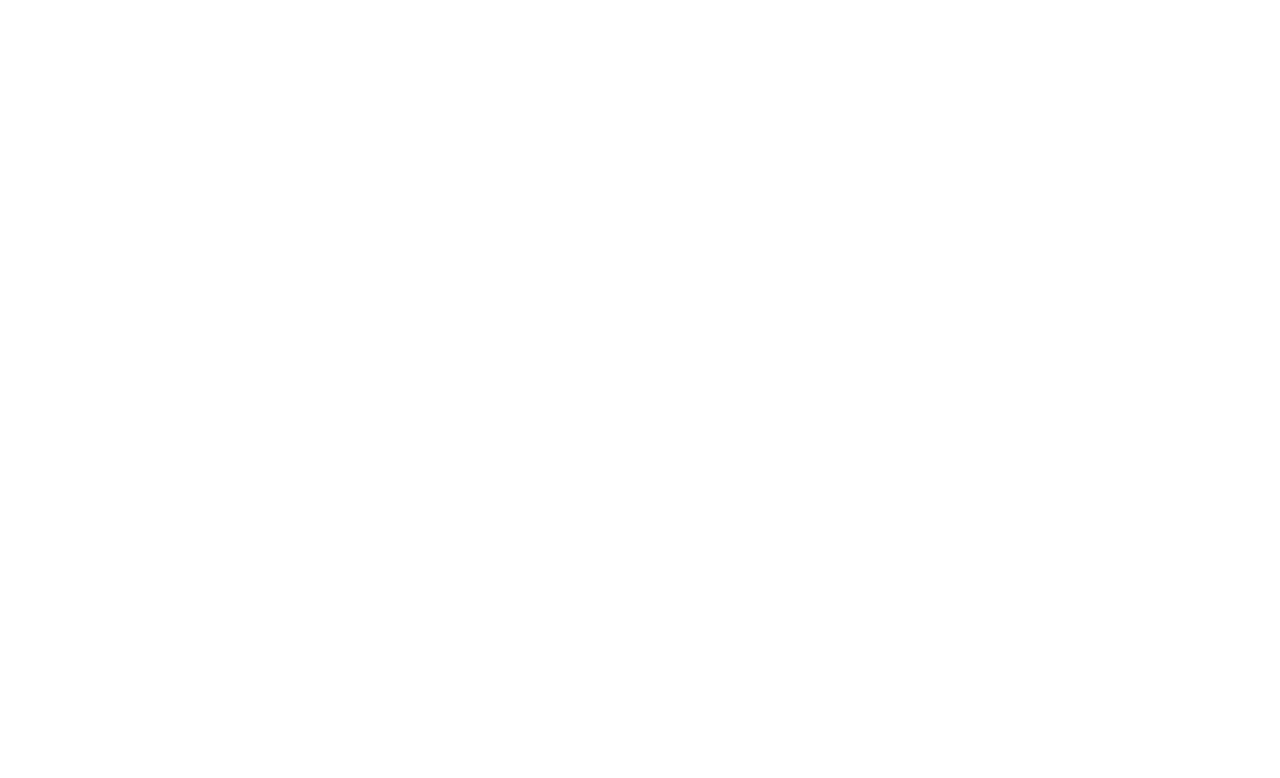
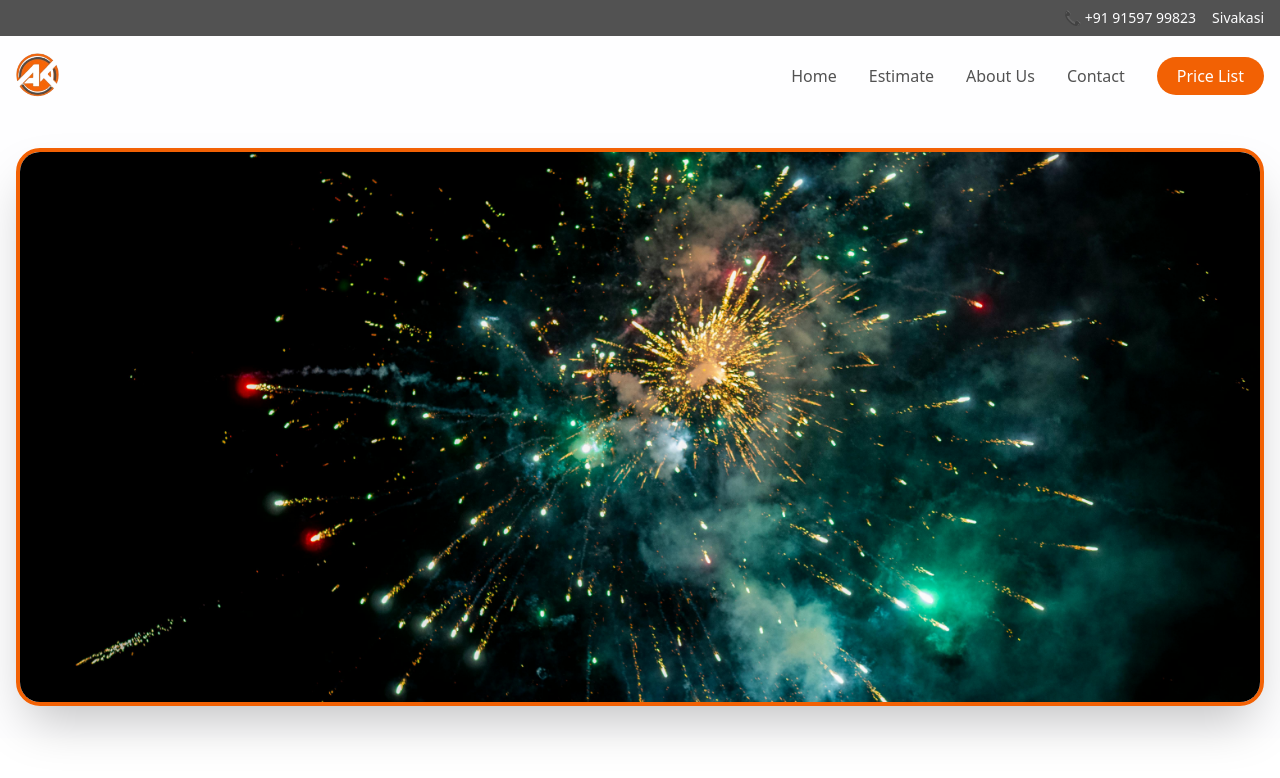
Before and after one commit to DIKSINTH/akcrackers, a React (Vite) app: page /about in a window 1280 px wide. Before the commit this address had no page. Shown: the top 778 px of the page. Built offline with nearby package versions, Linux system fonts and the light colour scheme.

Commit message:
start-project

```diff
--- a/src/App.jsx
+++ b/src/App.jsx
@@ -1,12 +1,14 @@
 import "./App.css";
 import { BrowserRouter, Routes, Route } from "react-router-dom";
 import Home from "./pages/Home.jsx";
+import About from "./pages/About.jsx";
 
 function App() {
   return (
     <BrowserRouter>
       <Routes>
         <Route path="/" element={<Home />} />
+        <Route path="/about" element={<About />} />
       </Routes>
     </BrowserRouter>
   );
--- /dev/null
+++ b/src/components/PromoBanner.jsx
@@ -0,0 +1,20 @@
+import React from "react";
+import img2 from "../assets/images/4.jpg";
+
+export default function PromoBanner() {
+  return (
+    <section className="w-full bg-[#fefeff] py-8">
+      <div className="w-full px-4">
+        {/* Single Full Banner Image */}
+        <div className="rounded-3xl overflow-hidden shadow-2xl border-4 border-[#f26104]">
+          <img
+            src={img2}
+            alt="AK Crackers Diwali Fireworks Celebration Banner"
+            className="w-full h-[250px] sm:h-[350px] md:h-[450px] lg:h-[550px] object-cover"
+            loading="lazy"
+          />
+        </div>
+      </div>
+    </section>
+  );
+}
--- a/src/components/Suggestions.jsx
+++ b/src/components/Suggestions.jsx
@@ -16,7 +16,7 @@ export default function Suggestions() {
   // ✅ Initialize AOS
   useEffect(() => {
     AOS.init({
-      duration: 600,
+      duration: 500,
       once: true,
       easing: "ease-in-out",
     });
--- a/src/components/WhyChooseUs.jsx
+++ b/src/components/WhyChooseUs.jsx
@@ -17,7 +17,7 @@ export default function WhyChooseUs() {
   // ✅ Initialize AOS
   useEffect(() => {
     AOS.init({
-      duration: 600,
+      duration: 500,
       once: true,
       easing: "ease-in-out",
     });
--- /dev/null
+++ b/src/pages/About.jsx
@@ -0,0 +1,14 @@
+import React from "react";
+import PromoBanner from "../components/PromoBanner";
+import Header from "../components/Header";
+
+function About() {
+  return (
+    <div>
+      <Header />
+      <PromoBanner />
+    </div>
+  );
+}
+
+export default About;
--- a/src/pages/Home.jsx
+++ b/src/pages/Home.jsx
@@ -4,6 +4,7 @@ import Suggestions from "../components/Suggestions.jsx";
 import HeroSlider from "../components/HeroSlider.jsx";
 import WhyChooseUs from "../components/WhyChooseUs.jsx";
 import Footer from "../components/Footer.jsx";
+import PromoBanner from "../components/PromoBanner.jsx";
 function Home() {
   return (
     <div>
@@ -12,6 +13,7 @@ function Home() {
       <Suggestions />
       <WhyChooseUs />
       <Footer />
+      <PromoBanner />
     </div>
   );
 }
```
